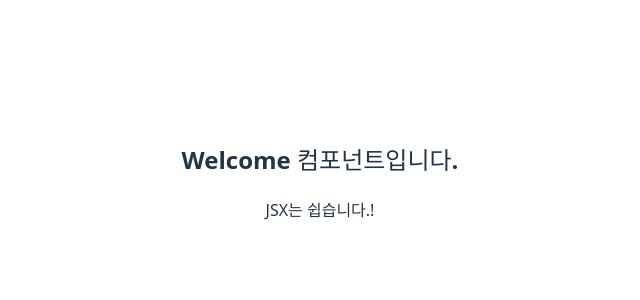
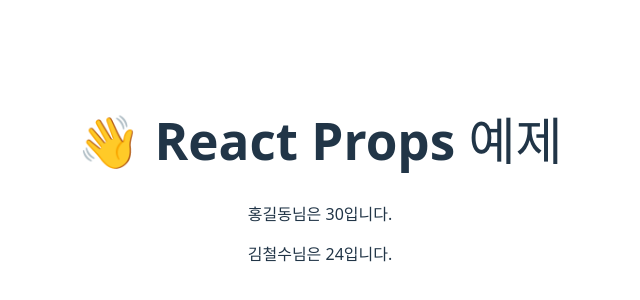
Before and after one commit to Jeontaesu/react-app, a React (Vite) app: page / in a window 1280 px wide. Shown: the part 220-520 px from the top of the page, without its empty margins (320-960 px from the left). Built offline with nearby package versions, Linux system fonts and the light colour scheme.

Commit message:
1-3-과제. 1-3. JSX 기초와 컴포넌트 구조 - 과제

```diff
--- a/src/App.jsx
+++ b/src/App.jsx
@@ -1,4 +1,5 @@
 import "./App.css";
+import UserCard from "./components/UserCard";
 
 function Welcome() {
     return <h2>Welcome 컴포넌트입니다.</h2>
@@ -7,8 +8,9 @@ function Welcome() {
 function App() {
     return (
         <div>
-            <Welcome />
-            <p>JSX는 쉽습니다.!</p>
+            <h1>👋 React Props 예제</h1>
+            <UserCard name="홍길동" age={30}/>
+            <UserCard name="김철수" age={24}/>
         </div>
     )
 }
--- /dev/null
+++ b/src/components/UserCard.jsx
@@ -0,0 +1,17 @@
+export default function UserCard({name, age}) {
+  return (
+    <div>
+        <p>{name}님은 {age}입니다.</p>
+    </div>
+  )
+}
+
+
+// 또 다른 답
+// export default function UserCard(props) {
+//   return (
+//     <div>
+//       <p>{props.name}님은 {props.age}세입니다.</p>
+//     </div>
+//   );
+// }
```
